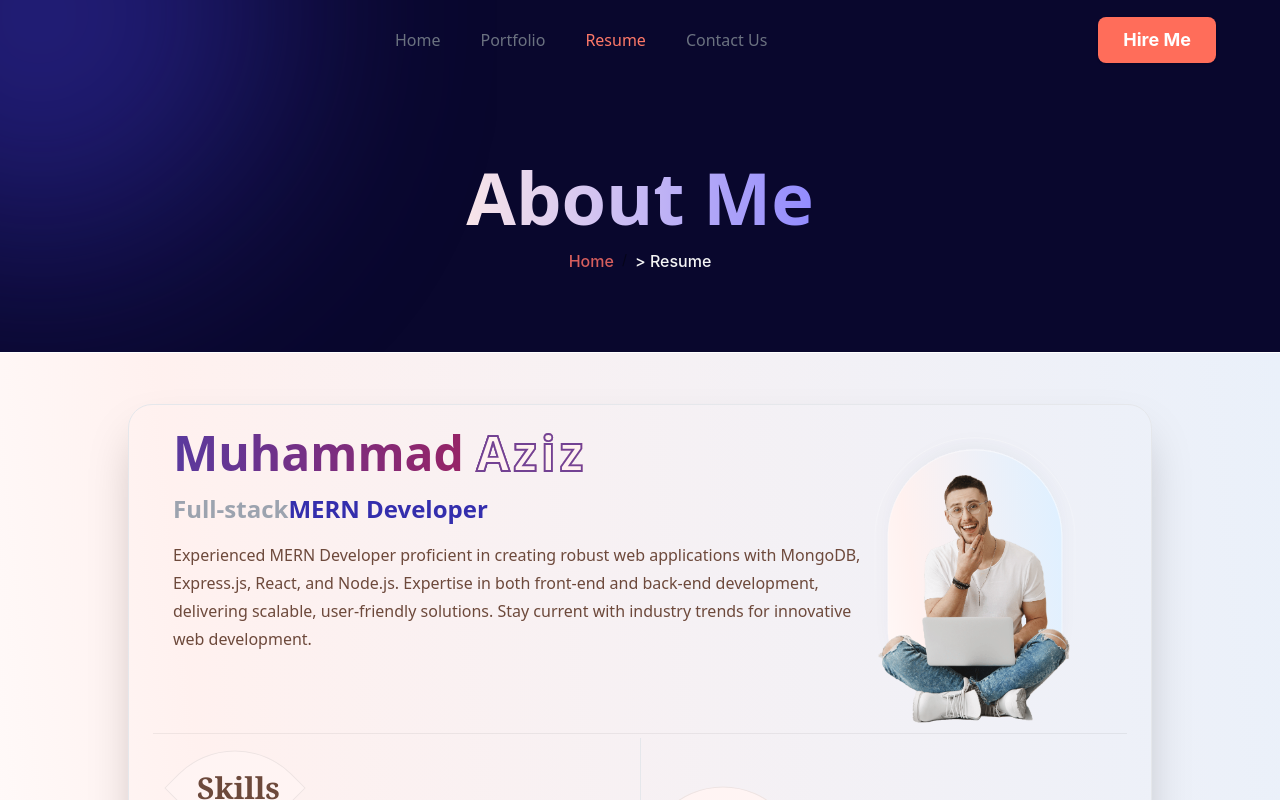
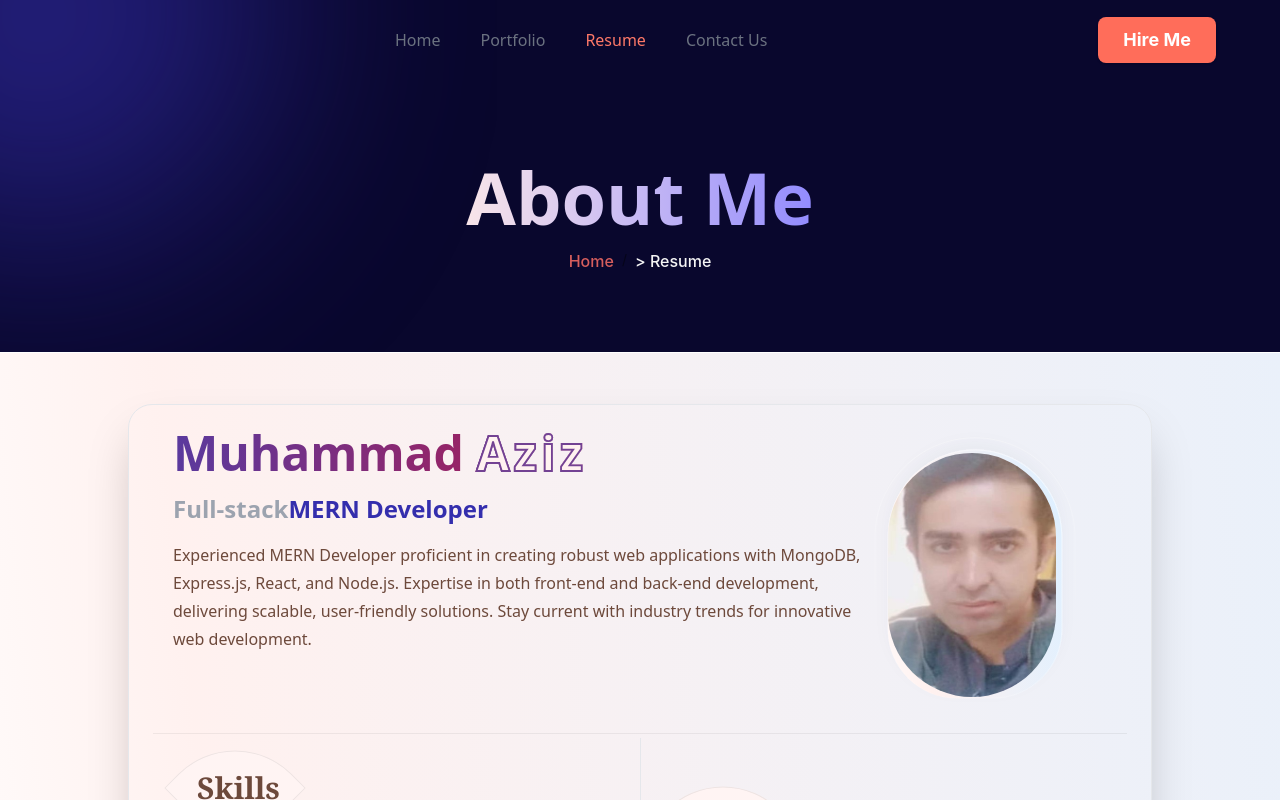
Before and after one commit to maziz12808/portfolio, a Next.js app: page /resume in a window 1280 px wide. Shown: the top 800 px of the page. Built offline with nearby package versions, Linux system fonts and the light colour scheme.

Commit message:
added profile image

```diff
--- a/components/home/index.jsx
+++ b/components/home/index.jsx
@@ -83,7 +83,7 @@ const Home = ()=>{
                 </div>
                 <div className="relative mb-10 md:border">
                     <div className={
-                        `${style['experience-gradient-text']} absolute right-4 top-20 md:top-36 md:right-14
+                        `${style['experience-gradient-text']} absolute bottom-12 left-6
                         z-50 rounded-full w-[120px] h-[120px] md:w-[150px] md:h-[150px] border shadow`
                         }
                     >
@@ -102,17 +102,31 @@ const Home = ()=>{
                         loading="lazy"
                         alt="hero_bg_3"
                     />
+
                     <Image
-                        src="/images/hero_1.png"
+                        src="/images/aziz_port.jpg"
                         width={0}
                         height={0}
                         sizes="100vw"
-                        className="absolute top-20 left-0 animate__animated animate__pulse animate__infinite z-10"
-                        style={{width: "100%",height: "auto"}}
+                        className="absolute hidden md:block  top-16 left-10 animate__animated animate__pulse animate__infinite z-10 rounded-full"
+                        style={{width: "84%",height: 640}}
                         loading="lazy"
                         alt="hero_1"
 
                     />
+
+                    <Image
+                        src="/images/aziz_port.jpg"
+                        width={0}
+                        height={0}
+                        sizes="100vw"
+                        className="absolute block md:hidden  top-12 left-9 animate__animated animate__pulse animate__infinite z-10 rounded-full"
+                        style={{width: "80%",height: 390}}
+                        loading="lazy"
+                        alt="hero_1"
+
+                    />
+
                 </div>
             </div>
         )
--- a/components/resume/index.jsx
+++ b/components/resume/index.jsx
@@ -58,22 +58,26 @@ const ContactUs = ()=>{
                         </div>
                         <div className="resume-cover-img hidden md:block">
                             <Image
-                                src="/images/hero_1.png"
-                                width={200}
-                                height={200}
+                                src="/images/aziz_port.jpg"
+                                width={0}
+                                height={0}
                                 loading="lazy"
                                 alt="hero_1"
-                                className="absolute top-10 left-0"
+                                sizes="100vw"
+                                style={{width: "60%", height: "87%"}}
+                                className="absolute top-6 left-3.5 rounded-full"
                             />
                         </div>
                         <div className="resume-cover-mobimg block md:hidden ml-4 md:ml-0">
                             <Image
-                                src="/images/hero_1.png"
-                                width={300}
-                                height={300}
+                                src="/images/aziz_port.jpg"
+                                width={0}
+                                height={0}
                                 loading="lazy"
                                 alt="hero_1"
-                                className="absolute top-10 left-3"
+                                sizes="100vw"
+                                style={{width: "70%", height: "89%"}}
+                                className="absolute top-9 left-11 rounded-full"
                             />
                         </div>
                     </div>
```
Also changed, not shown: public/images/aziz_port.jpg (added), 1 other file (tests, documents, lock files or other folders).
